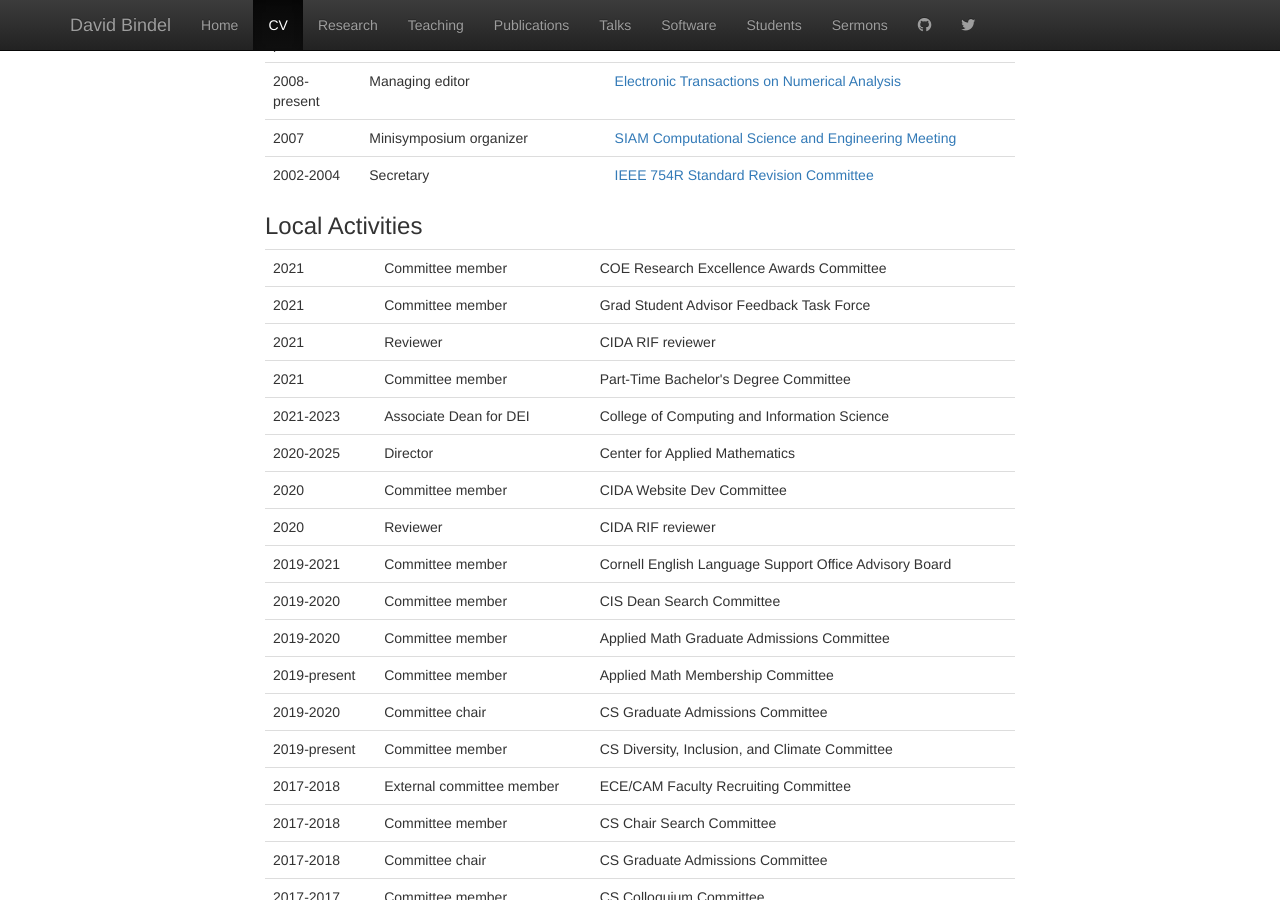
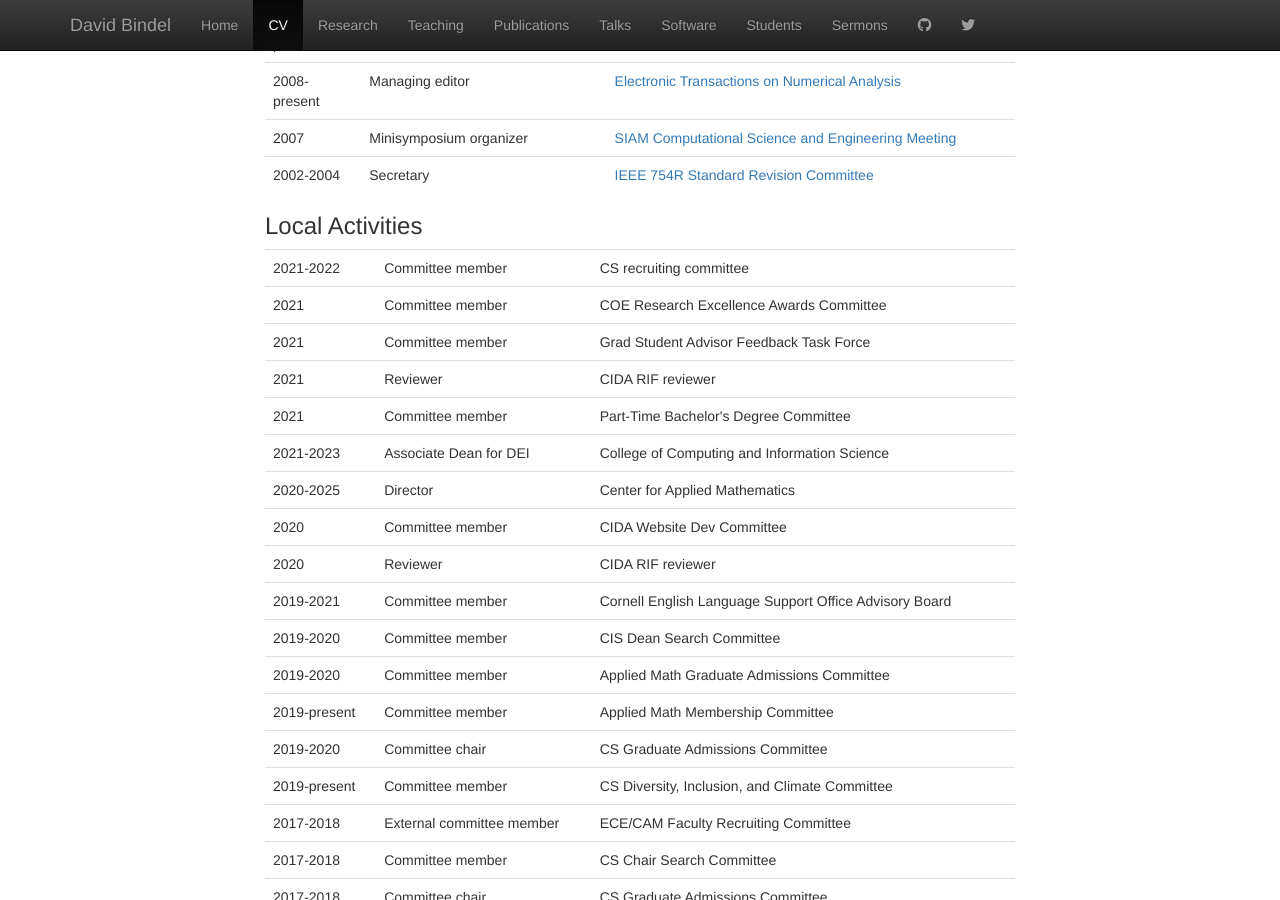
Before and after one commit to dbindel/cornell_web, a Jekyll site: the page built from vita.html, in a window 1280 px wide and 900 px high, scrolled down 19283 px. Built offline with Jekyll 4.4.1, drawn with Linux system fonts in a browser that asks for light colours; nearby versions of some CDN libraries.

Commit message:
Fix to add recruiting to service list.

```diff
--- a/_data/service.yml
+++ b/_data/service.yml
@@ -18,6 +18,12 @@
   role: Reviewer
   what: AISTATS 2022
   type: [external]
+-
+  when: 2021
+  until: 2022
+  role: Committee member
+  what: CS recruiting committee
+  type: [cornell, local]
 -
   when: 2021
   role: Committee member
```
